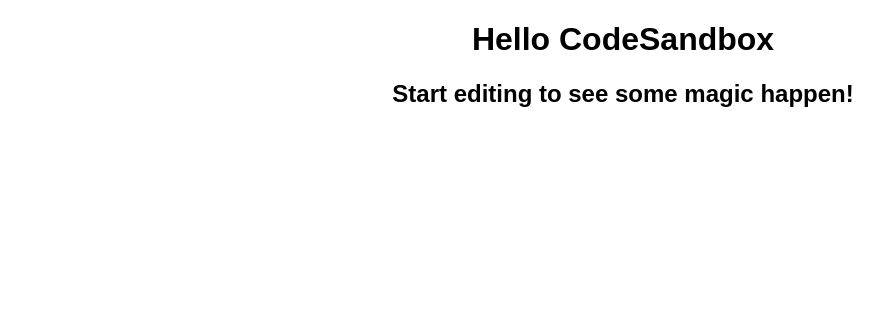
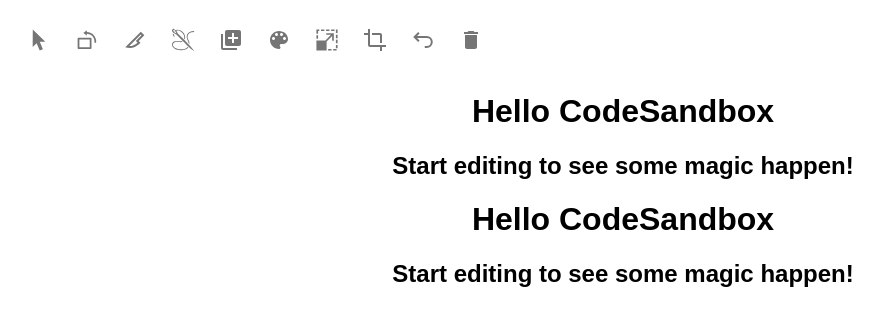
Before and after one commit to mleake/sandbox-patch, a React (Create React App) app: page / in a window 1280 px wide. Shown: the top 326 px of the page, without its empty margins (17-900 px from the left). Built offline with nearby package versions, Linux system fonts and the light colour scheme.

Commit message:
Start on menu bar

```diff
--- a/package.json
+++ b/package.json
@@ -8,8 +8,13 @@
   ],
   "main": "src/index.js",
   "dependencies": {
+    "@material-ui/core": "4.11.0",
+    "@material-ui/icons": "4.9.1",
+    "material-ui": "0.20.2",
     "react": "16.12.0",
     "react-dom": "16.12.0",
+    "react-icons": "3.10.0",
+    "react-konva": "16.13.0-5",
     "react-scripts": "3.0.1"
   },
   "devDependencies": {
--- a/src/App.js
+++ b/src/App.js
@@ -1,9 +1,11 @@
 import React from "react";
 import "./styles.css";
+import MainPage from "./mainpage";
 
 export default function App() {
   return (
     <div className="App">
+      <MainPage />
       <h1>Hello CodeSandbox</h1>
       <h2>Start editing to see some magic happen!</h2>
     </div>
--- /dev/null
+++ b/src/mainpage.js
@@ -0,0 +1,68 @@
+import React from "react";
+import CropIcon from "@material-ui/icons/Crop";
+import PaletteIcon from "@material-ui/icons/Palette";
+import { GiResize, GiArrowCursor, GiSewingNeedle } from "react-icons/gi";
+import { GrUndo } from "react-icons/gr";
+import { AiOutlineRotateLeft } from "react-icons/ai";
+import { MdDelete, MdAddToPhotos } from "react-icons/md";
+import { RiSliceLine } from "react-icons/ri";
+import Toolbar from "@material-ui/core/Toolbar";
+import IconButton from "@material-ui/core/IconButton";
+
+export default class MainPage extends React.Component {
+  constructor(props) {
+    super(props);
+    this.state = { tool: "potato" };
+    this.handleClick = this.handleClick.bind(this);
+  }
+  handleClick = ev => {
+    this.setState({
+      // Retrieve a passed parameter 'value' attribute
+      tool: ev.currentTarget.value
+    });
+  };
+
+  render() {
+    return (
+      <div className="App">
+        <Toolbar position="static">
+          <IconButton value="selecttool" onClick={this.handleClick}>
+            <GiArrowCursor />
+          </IconButton>
+          <IconButton value="rotatetool" onClick={this.handleClick}>
+            <AiOutlineRotateLeft />
+          </IconButton>
+          <IconButton value="slicetool" onClick={this.handleClick}>
+            <RiSliceLine />
+          </IconButton>
+          <IconButton value="sewtool" onClick={this.handleClick}>
+            <GiSewingNeedle />
+          </IconButton>
+          <IconButton value="duplicatetool" onClick={this.handleClick}>
+            <MdAddToPhotos />
+          </IconButton>
+          <IconButton value="colortool" onClick={this.handleClick}>
+            <PaletteIcon />
+          </IconButton>
+
+          <IconButton value="resizetool" onClick={this.handleClick}>
+            <GiResize />
+          </IconButton>
+
+          <IconButton value="croptool" onClick={this.handleClick}>
+            <CropIcon />
+          </IconButton>
+          <IconButton value="undoTool" onClick={this.handleClick}>
+            <GrUndo />
+          </IconButton>
+          <IconButton value="deleteTool" onClick={this.handleClick}>
+            <MdDelete />
+          </IconButton>
+        </Toolbar>
+
+        <h1>Hello CodeSandbox</h1>
+        <h2>Start editing to see some magic happen!</h2>
+      </div>
+    );
+  }
+}
```
